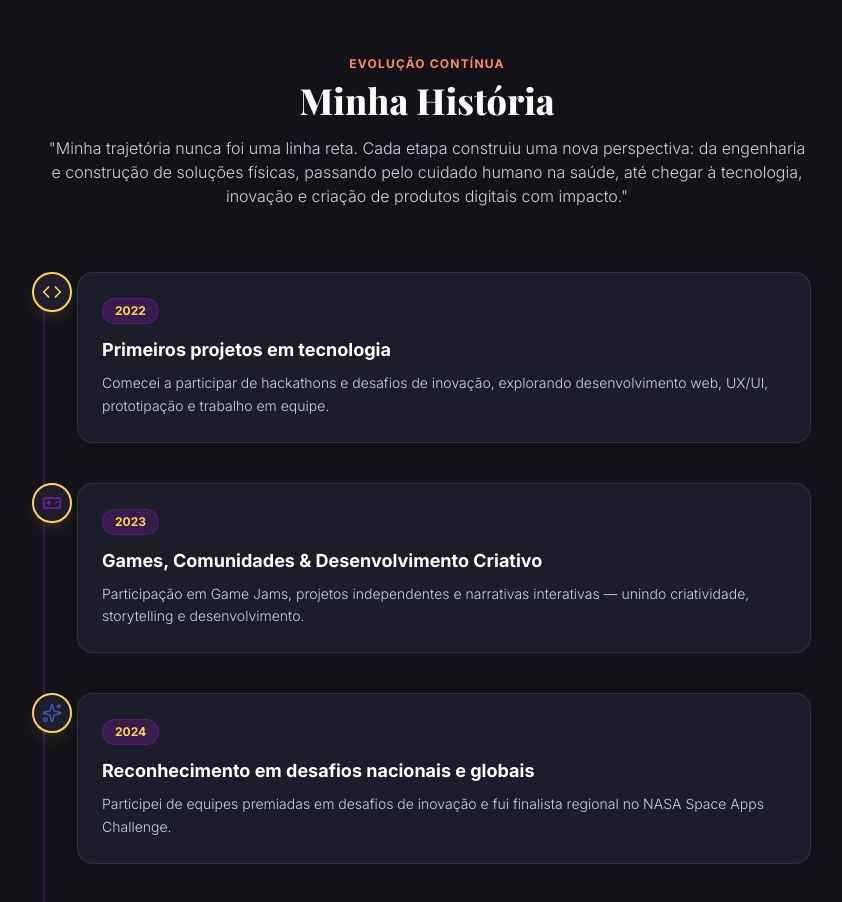
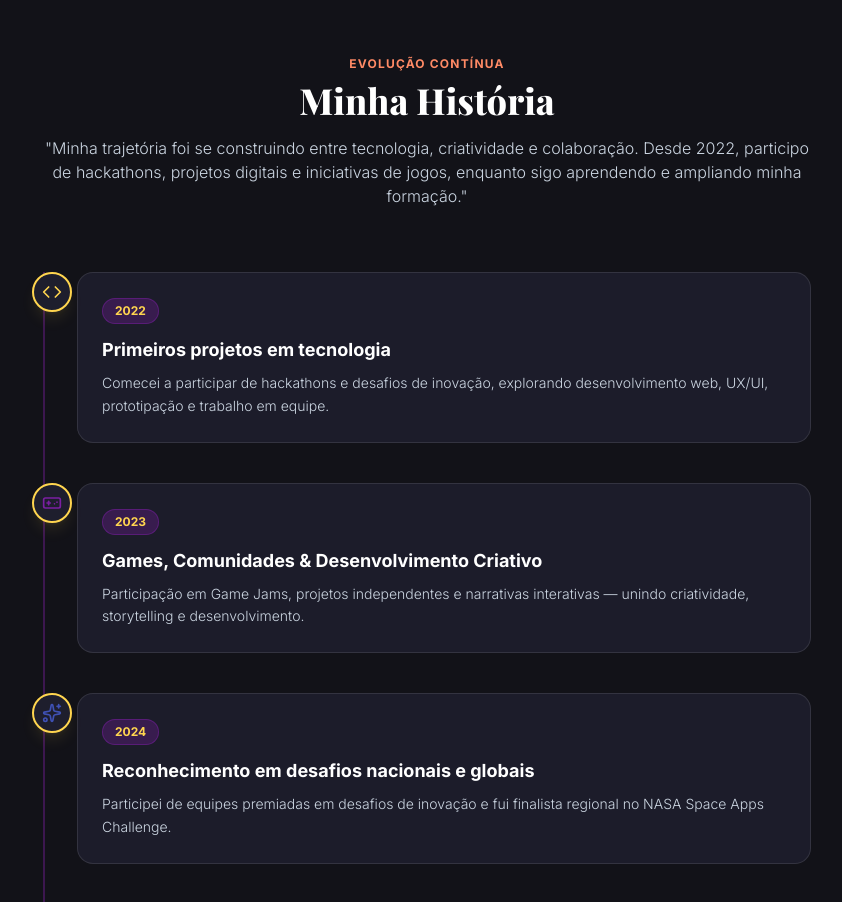
Before and after one commit to SouBeatrizKaroline/Portfolio_SouBeatrizKaroline, a React (Vite) app: page / in a window 1280 px wide. Shown: the part 840-1742 px from the top of the page, without its empty margins (213-1055 px from the left). Built offline with nearby package versions, Linux system fonts and the light colour scheme; a web font is replaced by a local one.

Commit message:
Corrige texto da trajetória profissional

```diff
--- a/src/components/TimelineSection.tsx
+++ b/src/components/TimelineSection.tsx
@@ -36,9 +36,7 @@ export function TimelineSection() {
             Minha História
           </h3>
           <p className="text-slate-300 text-sm sm:text-base font-light leading-relaxed">
-            "Minha trajetória nunca foi uma linha reta. Cada etapa construiu uma nova perspectiva:
-            da engenharia e construção de soluções físicas, passando pelo cuidado humano na saúde,
-            até chegar à tecnologia, inovação e criação de produtos digitais com impacto."
+            "Minha trajetória foi se construindo entre tecnologia, criatividade e colaboração. Desde 2022, participo de hackathons, projetos digitais e iniciativas de jogos, enquanto sigo aprendendo e ampliando minha formação."
           </p>
         </div>
 
```
